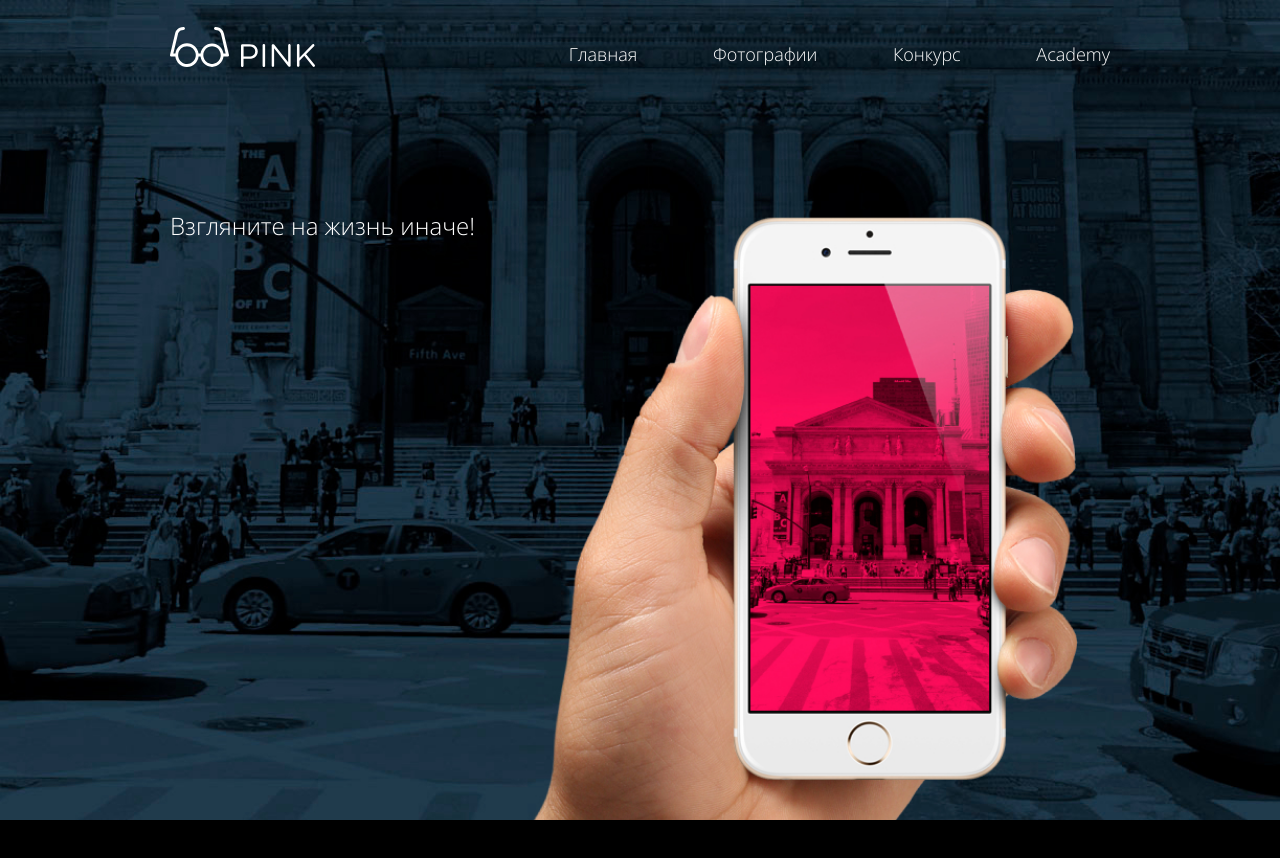
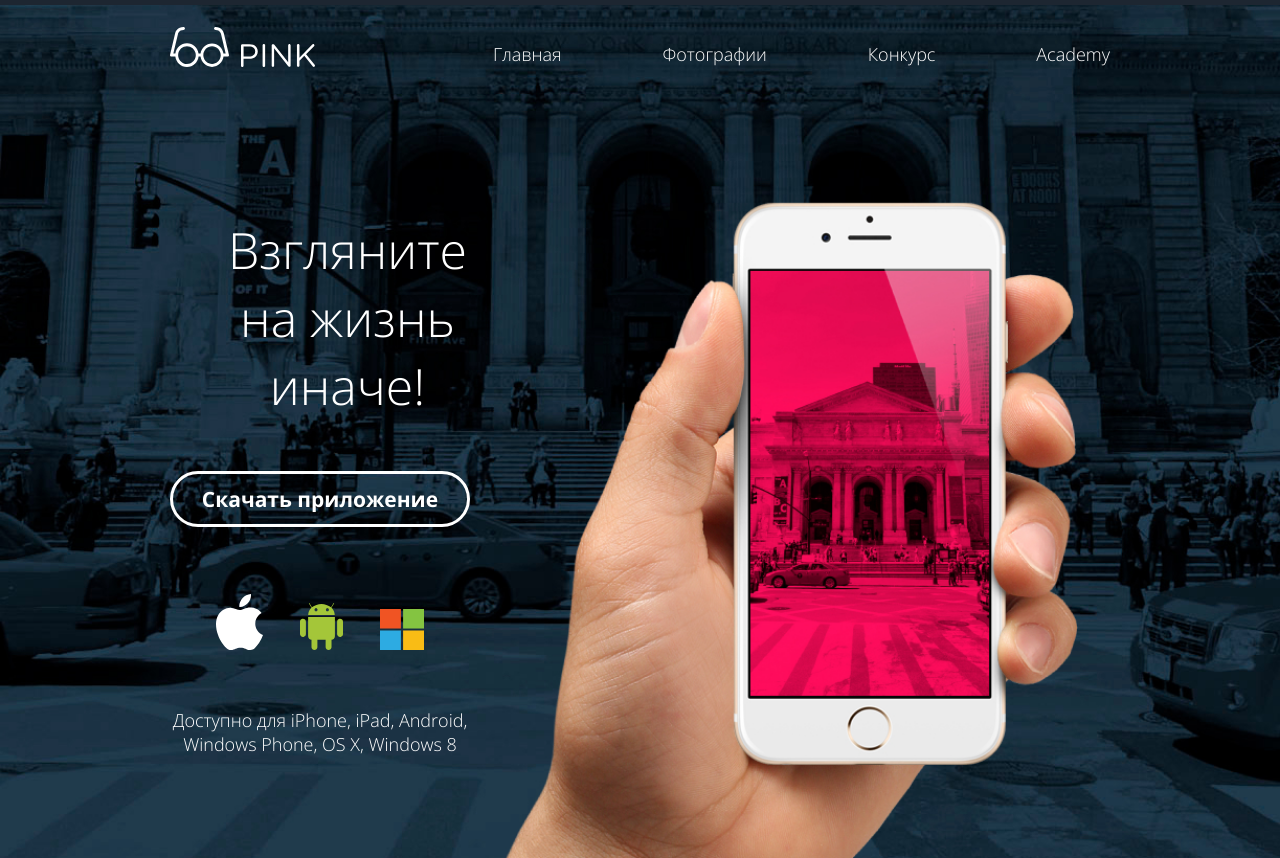
Before and after one commit to Karina1703/project-pink, a plain HTML site: page index.html in a window 1280 px wide. Shown: the top 858 px of the page. Before the commit the page ends 820 px from the top, so only its background shows below. Drawn offline with Linux system fonts and the light colour scheme.

Commit message:
added info and benefits

```diff
--- a/css/intro.scss
+++ /dev/null
@@ -1,36 +0,0 @@
-.intro {
-    width: 100%;
-    height: 729px;
-    background: url('/src/backPhone.jpg') no-repeat;
-    background-size: cover;
-
-    @media (min-width: 660px) {
-        height: 820px;
-        background: url('/src/backTablet.jpg') no-repeat;
-        background-size: cover;
-
-    }
-
-    @media (min-width: 1200px) {
-        background: url('/src/backDestop.jpg') no-repeat;
-        background-size: cover;
-    }
-
-}
-
-.intro__content {
-    color: white;
-    padding-top: 100px;
-
-    @media (min-width: 660px) {
-       padding-top: 211px;
-    }
-
-}
-
-.intro__title {
-    font-family: "Open Sans";
-    font-size: 24px;
-    font-weight: 300;
-    line-height: 29px;
-}
--- a/index.html
+++ b/index.html
@@ -6,10 +6,7 @@
     <meta http-equiv="X-UA-Compatible" content="IE=edge">
     <meta name="viewport" content="width=device-width, initial-scale=1">
     <title>PINK</title>
-    <link rel="stylesheet" href="/css/all.css">
-
-    <link rel="stylesheet" href="/css/header.css">
-    <link rel="stylesheet" href="/css/intro.css">
+    <link rel="stylesheet" href="./styles/css/main.css">
 </head>
 
 <body>
@@ -20,10 +17,10 @@
 
                 <div class="header__menu-wrapper">
                     <div class="menu__logo">
-                        <a href="#" class="logo__link">
+                        <a href="#" class="logo__link"></a>
                         <picture>
                             <source media="(min-width:660px)" srcset="/src/logotablet.svg">
-                                <img src="/src/logoMobile.svg">
+                            <img src="/src/logoMobile.svg" alt="logo">
                         </picture>
                     </div>
 
@@ -50,10 +47,11 @@
             <div class="intro__wrapper">
 
                 <div class="intro__content  container">
-                    <h1 class="intro__title">Взгляните на жизнь иначе!</h1>
-                    <!--                     <div class="intro__button">
-                        <a href="#" class="intro__button-link"> Скачать приложение</a>
-                    </div>
+                    <h1 class="intro__title">Взгляните <br> на жизнь <br>иначе!</h1>
+
+                    <div class="app-info">
+                        <button class="intro__button">Скачать приложение</button>
+
                         <div class="intro__logo-list">
 
                             <a href="#" class="intro__logo-item">
@@ -71,11 +69,44 @@
 
                         <div class="intro__text">
                             Доступно для iPhone, iPad, Android, Windows Phone, OS X, Windows 8
-                    </div> -->
                         </div>
                     </div>
 
+                </div>
+            </div>
+        </section>
 
+        <section class="info">
+
+            <div class="info__box">
+                <h2 class="info__title title--upper">Устали от серости мегаполиса?</h2>
+                <h3 class="info__title title--lower">Нам есть, что вам предложить!</h3>
+            </div>
+        </section>
+
+        <section class="benefits">
+            <div class="benefits__wrapper">
+
+                <div class="benefits__item">
+                    <h2 class="benefits__title">Поднимает настроение</h2>
+                    <div class="benefits__text">Приложение позволит вам победить осеннюю хандру и депрессию
+                        буквально в несколько кликов!</div>
+                </div>
+
+                <div class="benefits__item">
+                    <h2 class="benefits__title">Меняет мир вокруге</h2>
+                    <div class="benefits__text">Сделайте снимок и украсьте его смайликом или текстовой подписью,
+                        чтобы усилить эффект</div>
+                </div>
+
+                <div class="benefits__item">
+                    <h2 class="benefits__title">Заводит новых друзей</h2>
+                    <div class="benefits__text">Ставьте лайки, комментируйте, делитесь фотографиями с друзьями и
+                        заводите новых</div>
+                </div>
+
+                <img src="./src/benefitsPhone.png" alt="phone">
+            </div>
         </section>
 
     </main>
--- /dev/null
+++ b/styles/benefits.scss
@@ -0,0 +1,5 @@
+.benefits {
+    margin-top: -1px;
+    background: #F2F2F2 url(/src/backgroundGrey.svg) center no-repeat;
+    background-size: cover;
+}
--- /dev/null
+++ b/styles/css/global.css
@@ -0,0 +1,20 @@
+@font-face {
+    font-family: "Open Sans";
+    font-style: normal;
+    font-weight: 300;
+    src: local(""), url(/fonts/static/OpenSans/OpenSans-Light.ttf);
+  }
+  @font-face {
+    font-family: "Open Sans";
+    font-style: normal;
+    font-weight: 700;
+    src: local(""), url(/fonts/static/OpenSans/OpenSans-Bold.ttf);
+  }
+  body {
+    font-family: "Open Sans", "Helvetica Neue", sans-serif;
+    background-color: #1D2631;
+  }
+
+  a {
+    color: white;
+  }
--- /dev/null
+++ b/styles/css/main.css
@@ -0,0 +1,6 @@
+@import url(./normalize.css);
+@import url(./global.css);
+@import url(./header.css);
+@import url(./intro.css);
+@import url(./info.css);
+@import url(./benefits.css);
--- a/css/all.css
+++ b/styles/css/normalize.css
@@ -1,4 +1,3 @@
-/*Обнуление*/
 * {
     padding: 0;
     margin: 0;
@@ -87,26 +86,3 @@ h6 {
     font-size: inherit;
     font-weight: 400;
 }
-/*           */
-
-
-@font-face {
-  font-family: "Open Sans";
-  font-style: normal;
-  font-weight: 300;
-  src: local(""), url(/fonts/static/OpenSans/OpenSans-Light.ttf);
-}
-@font-face {
-  font-family: "Open Sans";
-  font-style: normal;
-  font-weight: 700;
-  src: local(""), url(/fonts/static/OpenSans/OpenSans-Bold.ttf);
-}
-body {
-  font-family: "Open Sans", "Helvetica Neue", sans-serif;
-  background-color: #000;
-}
-
-a {
-  color: white;
-}
--- a/css/header.scss
+++ b/styles/header.scss
@@ -16,13 +16,6 @@
     }
 }
 
-.header{
-    width: 100vw;
-    position: absolute;
-    top: 10;
-    left: 0;
-}
-
 .header__menu--closed .menu__list {
     /* кроме десктопа list при данном классе скрываем */
     display: none;
@@ -35,7 +28,6 @@
 .header__wrapper {
     padding-top: 22px;
     min-height: 66px;
-
 
     @media (min-width: 660px) {
         padding-top: 27px;
@@ -68,8 +60,8 @@
         /* меню бургер */
         content: '';
         position: absolute;
-        top: 0px;
-        right: 0px;
+        top: 0;
+        right: 0;
         background-color: #fff;
         height: 4px;
         width: 50px;
@@ -103,8 +95,6 @@
     /* открывающаяся менюшка */
 
     @media(max-width: 1200px) {
-        position: static;
-        display: block;
         background-color: #283645;
         max-width: 100%;
 
@@ -115,24 +105,14 @@
 
         .header__menu-wrapper {
             width: 280px;
-            margin: 0 auto;
-            margin-bottom: 23px;
+            margin: 0 auto 23px;
 
             @media (min-width: 660px) {
                 width: 620px;
-                margin: 0 auto;
-                margin-bottom: 43px;
+                margin: 0 auto 43px;
             }
         }
 
-        .menu__list-item:last-child{
-
-            position: absolute;
-            top: 262;
-            left: 0;
-            width: 100%;
-            background-color: #283645;
-        }
 
     }
 }
@@ -149,7 +129,6 @@
             display: inline-block;
             font-size: 18px;
             font-weight: 700;
-            line-height: 32px;
         }
     }
 
--- /dev/null
+++ b/styles/info.scss
@@ -0,0 +1,20 @@
+.info {
+    margin-top: 273px;
+    padding: 0 20px;
+    background-color: #fff;
+
+    &__box {
+        width: 280px;
+        font-weight: 300;
+        font-size: 24px;
+        line-height: 120%;
+        margin: 0 auto;
+        padding-top: 46px;
+        text-align: center;
+    }
+
+    .title--upper {
+        margin-bottom: 39px;
+    }
+
+}
--- /dev/null
+++ b/styles/intro.scss
@@ -0,0 +1,140 @@
+.intro {
+    width: 100%;
+    height: 462px;
+    background: url('/src/backPhone.jpg') center no-repeat;
+    background-size: cover;
+    margin-top: -70px;
+
+    @media (min-width: 660px) {
+        height: 720px;
+        background: url('/src/backTablet.jpg') center no-repeat;
+        background-size: cover;
+        margin-top: -110px;
+
+    }
+
+    @media (min-width: 1200px) {
+        height: 853px;
+        background: url('/src/backDestop.jpg') center no-repeat;
+        background-size: cover;
+    }
+
+}
+
+
+.intro__content {
+    color: white;
+    padding-top: 84px;
+
+
+    @media (min-width: 660px) {
+        padding-top: 211px;
+    }
+
+}
+
+
+.intro__title {
+    display: inline-block;
+    font-family: "Open Sans";
+    font-size: 24px;
+    font-weight: 300;
+    line-height: 29px;
+    text-align: center;
+
+    br {
+        display: none;
+
+        @media (min-width:660px) {
+            display: block;
+
+        }
+    }
+
+    @media (min-width: 660px) {
+        font-size: 40px;
+        line-height: 120%;
+        padding-left: 79px;
+
+    }
+
+    @media (min-width:1200px) {
+        padding-left: 58px;
+        font-size: 50px;
+        line-height: 68px;
+    }
+}
+
+.app-info {
+    margin-top: 320px;
+    padding-top: 28px;
+    padding-bottom: 40px;
+
+    @media (min-width:660px) {
+        margin-top: 39px;
+        padding: 0;
+    }
+
+    @media (min-width:1200px) {
+        margin-top: 51px;
+    }
+}
+
+.intro__button {
+    color: white;
+    font-weight: 700;
+    font-size: 18px;
+    line-height: 18px;
+    border: 3px solid white;
+    border-radius: 29px;
+    margin-bottom: 32px;
+    background-color: transparent;
+    width: 280px;
+    height: 55px;
+
+    @media (min-width: 660px) {
+        margin-bottom: 46px;
+        width: 300px;
+    }
+
+    @media (min-width: 1200px) {
+        margin-bottom: 67px;
+        font-size: 21px;
+        line-height: 18px;
+        height: 56px;
+    }
+
+}
+
+.intro__logo-list {
+    display: flex;
+    justify-content: space-between;
+    align-items: end;
+    width: 208px;
+    margin: 0 auto 28px;
+
+    @media (min-width: 660px) {
+        margin-left: 46px;
+        margin-bottom: 38px;
+    }
+    @media (min-width: 1200px) {
+        margin-bottom: 58px;
+    }
+
+}
+
+.intro__text {
+    font-weight: 300;
+    font-size: 14px;
+    line-height: 24px;
+    width: 280px;
+    margin: 0 auto;
+    text-align: center;
+
+    @media (min-width: 660px) {
+        font-size: 18px;
+        margin: 0;
+        width: 300px;
+    }
+
+}
```
Also changed, not shown: css/intro.css (deleted), src/backgroundGrey.svg (added), src/benefitsPhone.png (added), src/phone.svg (deleted), styles/css/benefits.css (added), styles/css/header.css, styles/css/info.css (added), styles/css/intro.css (added), 1 other file. Lines whose indentation alone changed are shown as unchanged.
